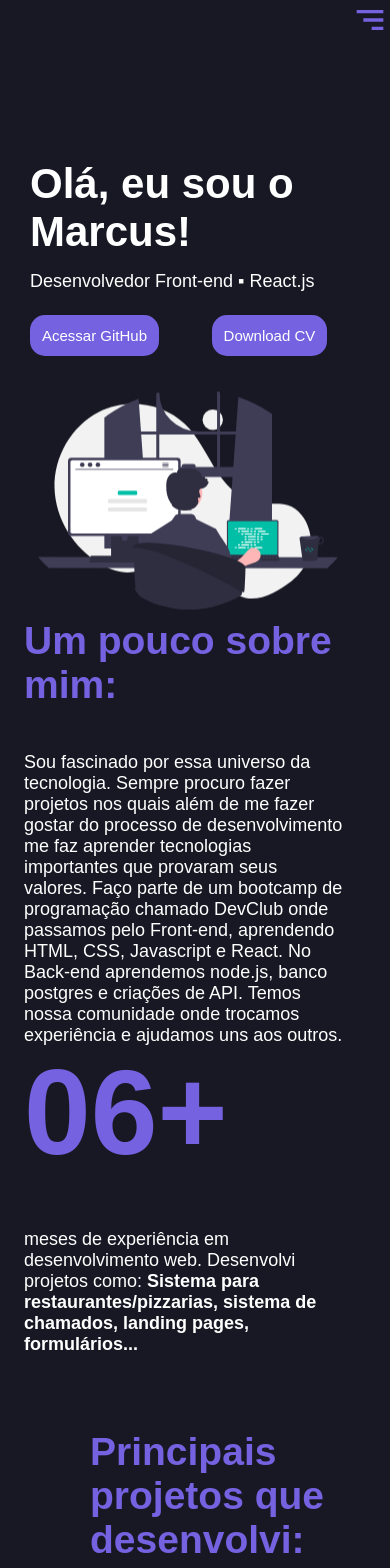
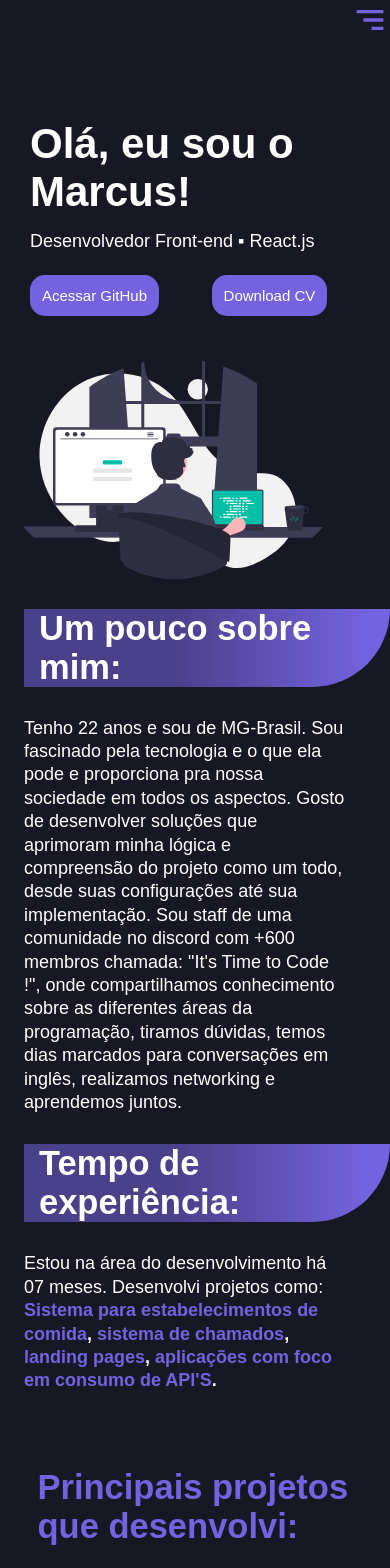
Before and after one commit to marcusvinicius0/Meu-portfolio, a React (Create React App) app: page / in a window 390 px wide. Shown: the top 1568 px of the page. Built offline with nearby package versions, Linux system fonts and the light colour scheme.

Commit message:
feat: responsividade para monitores maiores

```diff
--- a/src/Components/AboutMe/index.js
+++ b/src/Components/AboutMe/index.js
@@ -1,5 +1,4 @@
 import styles from './styles.module.scss';
-
 
 export default function AboutMe() {
     return (
@@ -7,10 +6,18 @@ export default function AboutMe() {
             <section>
                 <h2 id="sobremim">Um pouco sobre mim:</h2>
                 <p>
-                    Sou fascinado por essa universo da tecnologia. Sempre procuro fazer projetos nos quais além de me fazer gostar do processo de desenvolvimento me faz aprender tecnologias importantes que provaram seus valores.
-                    Faço parte de um bootcamp de programação chamado DevClub onde passamos pelo Front-end, aprendendo HTML, CSS, Javascript e React. No Back-end aprendemos node.js, banco postgres e criações de API. Temos nossa comunidade onde trocamos experiência e ajudamos uns aos outros.
+                    Tenho 22 anos e sou de MG-Brasil. Sou fascinado pela tecnologia e o que ela pode e proporciona pra nossa sociedade em todos os aspectos. Gosto de desenvolver soluções que aprimoram minha lógica e compreensão do projeto como um todo, desde suas configurações até sua implementação.
+                    Sou staff de uma comunidade no discord com +600 membros chamada: "It's Time to Code !", onde compartilhamos conhecimento sobre as diferentes áreas da programação, tiramos dúvidas, temos dias marcados para conversações em inglês, realizamos networking e aprendemos juntos.
                 </p>
-                <h3>06+</h3><p>meses de experiência em desenvolvimento web. Desenvolvi projetos como: <strong><a href="https://github.com/marcusvinicius0/restaurants-system-frontend" target="_blank">Sistema para restaurantes/pizzarias</a>, <a href="https://github.com/marcusvinicius0/sistema-de-chamados" target="_blank">sistema de chamados</a>, landing pages, formulários...</strong> </p>
+
+                <h3>Tempo de experiência:</h3>
+                <p>Estou na área do desenvolvimento há 07 meses. Desenvolvi projetos como:
+                    <strong> <a href="https://github.com/marcusvinicius0/restaurants-system-frontend" target="_blank" rel="noreferrer">Sistema para estabelecimentos de comida</a>,
+
+                        <a href="https://github.com/marcusvinicius0/sistema-de-chamados" target="_blank" rel="noreferrer"> sistema de chamados</a>, <a href="https://github.com/marcusvinicius0/Landing-Page-Jordan" target="_blank" rel="noreferrer">landing pages</a>, <a href="https://github.com/marcusvinicius0/teste-DevSlide" target="_blank" rel="noreferrer">aplicações com foco em consumo de API'S</a>.
+
+                    </strong>
+                </p>
             </section>
         </div>
     )
--- a/src/Components/AboutMe/styles.module.scss
+++ b/src/Components/AboutMe/styles.module.scss
@@ -4,42 +4,37 @@
     margin-left: 6rem;
 
     h2 {
-        color: var(--soft-purple);
-        font-size: 2.6rem;
+        color: var(--white);
+        padding-left: 1rem;
+        font-size: 2.3rem;
+        margin-top: 2rem;
+        background: rgb(75,64,138);
+        background: linear-gradient(90deg, rgba(75,64,138,1) 41%, rgba(117,98,224,1) 94%);
+        border-bottom-right-radius: 10rem;
     }
 
     p {
         color: var(--white);
-        padding-top: 3rem;
+        padding-top: 2rem;
         padding-right: 3rem;
         font-size: 18px;
+        max-width: 800px;
+        line-height: 1.3;
     }
 
     a{
         transition: 0.4s;
-    }
-
-    a:hover{
         color: var(--soft-purple);
     }
 
     h3 {
-        color: var(--soft-purple);
-        font-size: 8rem;
-        position: relative;
-        top: 0.5rem;
-        max-width: 5vw;
-        animation: move 1s infinite alternate;
-
-        @keyframes move {
-            from {
-                transform: translateY(10px)
-            }
-
-            to {
-                transform: translateY(-10px)
-            }
-        }
+        color: var(--white);
+        font-size: 2.3rem;
+        margin-top: 2rem;
+        padding-left: 1rem;
+        background: rgb(75,64,138);
+        background: linear-gradient(90deg, rgba(75,64,138,1) 41%, rgba(117,98,224,1) 94%);
+        border-bottom-right-radius: 10rem;
     }
 }
 
@@ -48,3 +43,15 @@
         margin: 0 0 0 1.6rem;
     }
 }
+
+@media (min-width: 1600px){
+    .aboutMe{
+        display: flex;
+        justify-content: center;
+        align-items: center;
+
+        p{
+            max-width: 1100px;
+        }
+    }
+}
--- a/src/Components/Footer/styles.module.scss
+++ b/src/Components/Footer/styles.module.scss
@@ -5,7 +5,7 @@
 
     h5{
         padding: 1rem 0 0 2rem;
-        color: var(--soft-purple);
+        color: var(--purple-500);
         font-size: 1.2rem;
     }
 
--- a/src/Components/Header/styles.module.scss
+++ b/src/Components/Header/styles.module.scss
@@ -1,13 +1,17 @@
 .nav{
-    margin-top: 1rem;
-    margin-right: 2rem;
+    display: flex;
+    justify-content: flex-end;
+    align-items: flex-end;
+    padding-top: 2rem;
+    padding-right: 1rem;
 
     ul{
         display: flex;
-        justify-content: flex-end;
         gap: 1.2rem;
         flex-direction: row;
         list-style: none;
+        position: fixed;
+        z-index: 99;
     }
 
     a{
@@ -33,6 +37,7 @@
         gap: 1.1rem;
         top: 3rem;
         right: 1rem;
+        position: fixed;
     }
 
     a{
@@ -53,9 +58,9 @@ span{
 @media (max-width: 760px){
     span{
         display: flex;
-        justify-content: flex-end;
-        align-items: flex-end;
-        position: relative;
+        right: 0;
+        top: 0;
+        position: fixed;
     }
 
     .nav{
--- a/src/Components/Introduction/styles.module.scss
+++ b/src/Components/Introduction/styles.module.scss
@@ -47,17 +47,18 @@
 
     img {
         max-width: 550px;
-        animation: move 1s infinite alternate;
+        margin-right: 2rem;
+        // animation: move 1s infinite alternate;
 
-        @keyframes move {
-            from {
-                transform: translateY(10px)
-            }
+        // @keyframes move {
+        //     from {
+        //         transform: translateY(10px)
+        //     }
 
-            to {
-                transform: translateY(-10px)
-            }
-        }
+        //     to {
+        //         transform: translateY(-10px)
+        //     }
+        // }
     }
 }
 
@@ -110,3 +111,29 @@
         }
     }
 }
+
+@media (min-width: 1600px){
+    .intro{
+         margin-left: 16rem;
+
+         .firstContainer{
+            padding-top: 2rem;
+
+            h1{
+                font-size: 5rem;
+            }
+
+            p{
+                font-size: 2.5rem;
+            }
+
+            .links{
+
+                a{
+                    padding: 1.5rem;
+                    font-size: 1.5rem;
+                }
+            }
+         }
+    }
+}
--- a/src/Components/MyStack/index.js
+++ b/src/Components/MyStack/index.js
@@ -12,8 +12,10 @@ import htmlLogo from '../../assets/html.png';
 export default function MyStack() {
     return (
         <>
-            <h1 className={styles.title}>Tenho experiência com:</h1>
+           <div className={styles.titleBox}>
+           <h1 className={styles.title}>Tenho experiência com:</h1>
 
+           </div>
             <div className={styles.stackContainer}>
 
                 <div className={styles.boxesContainer}>
--- a/src/Components/MyStack/styles.module.scss
+++ b/src/Components/MyStack/styles.module.scss
@@ -1,7 +1,8 @@
 .title {
     color: var(--soft-purple);
-    font-size: 2.6rem;
+    font-size: 2.3rem;
     margin: 5rem 0 0 6rem;
+    padding-left: 1rem;
 }
 
 .stackContainer {
@@ -423,3 +424,15 @@
         }
     }
 }
+
+@media(min-width: 1600px){
+    .titleBox{
+        display: flex;
+        justify-content: center;
+        align-items: center;
+
+        .title{
+            margin: 5rem 0 0 0rem;
+        }
+    }
+}
--- a/src/Components/Projects/index.js
+++ b/src/Components/Projects/index.js
@@ -16,7 +16,9 @@ export default function Projects() {
 
     return (
         <>
-            <h1 className={styles.title} id="projetos">Principais projetos que desenvolvi:</h1>
+            <div className={styles.titleBox}>
+                <h1 className={styles.title} id="projetos">Principais projetos que desenvolvi:</h1>
+            </div>
 
             <div className={styles.projectContainer}>
                 <div className={styles.containerCard}>
--- a/src/Components/Projects/styles.module.scss
+++ b/src/Components/Projects/styles.module.scss
@@ -1,7 +1,8 @@
 .title{
     color: var(--soft-purple);
-    font-size: 2.6rem;
+    font-size: 2.3rem;
     margin: 5rem 0 0 6rem;
+    padding-left: 1rem;
 }
 
 .projectContainer{
@@ -22,9 +23,21 @@
 }
 
 @media (max-width: 525px){
-    .projectContainer{
-        h1{
+    .titleBox{
+        .title{
             margin: 5rem 0 0 1.5rem;
         }
     }
 }
+
+@media (min-width: 1600px){
+    .titleBox{
+        display: flex;
+        justify-content: center;
+        align-items: center;
+    }
+
+    .title{
+        max-width: 1110px;
+    }
+}
--- a/src/styles/globals.scss
+++ b/src/styles/globals.scss
@@ -16,6 +16,7 @@
     --purple-700: #1c1c29;
     --soft-purple: #7562E0;
     --purple-300: #8c7aec;
+    --purple-500: #504493;
 
     --soft-blue: #6A93F1;
     --blue-300: #2196F3;
```
